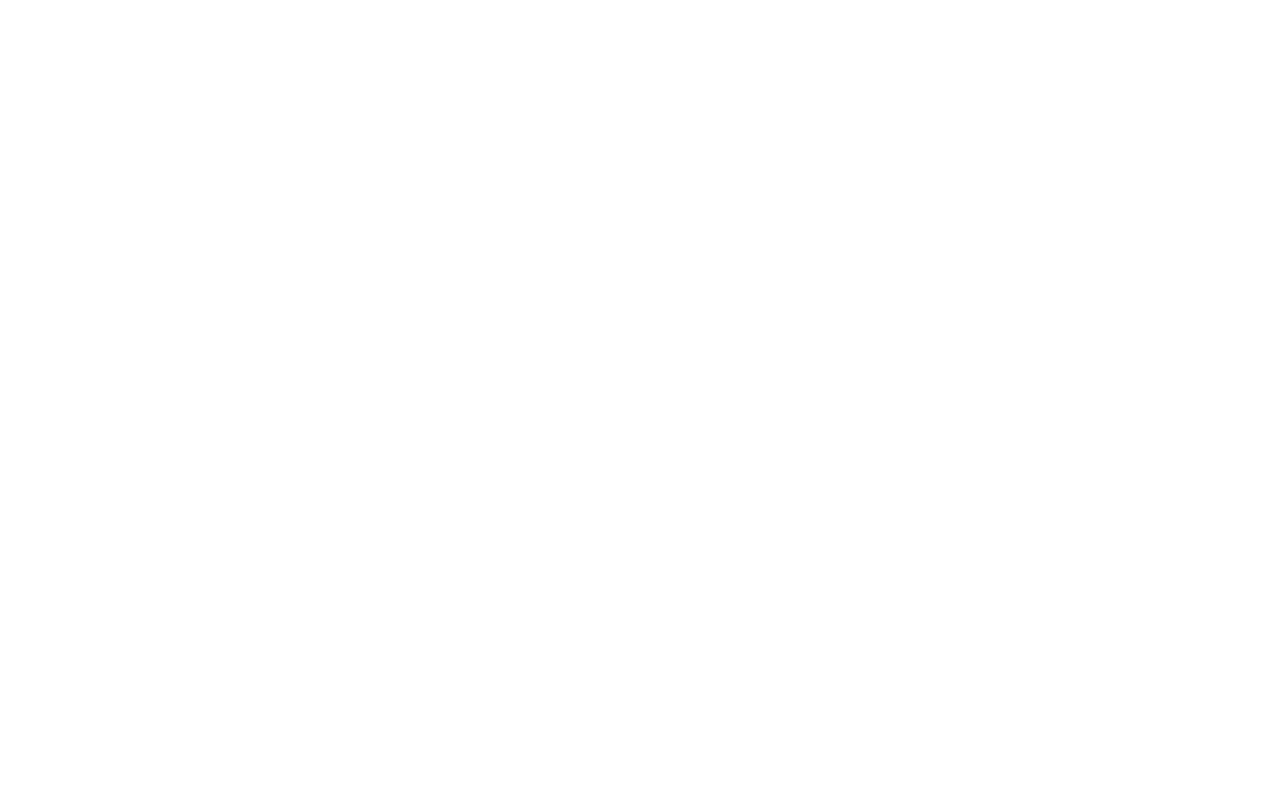
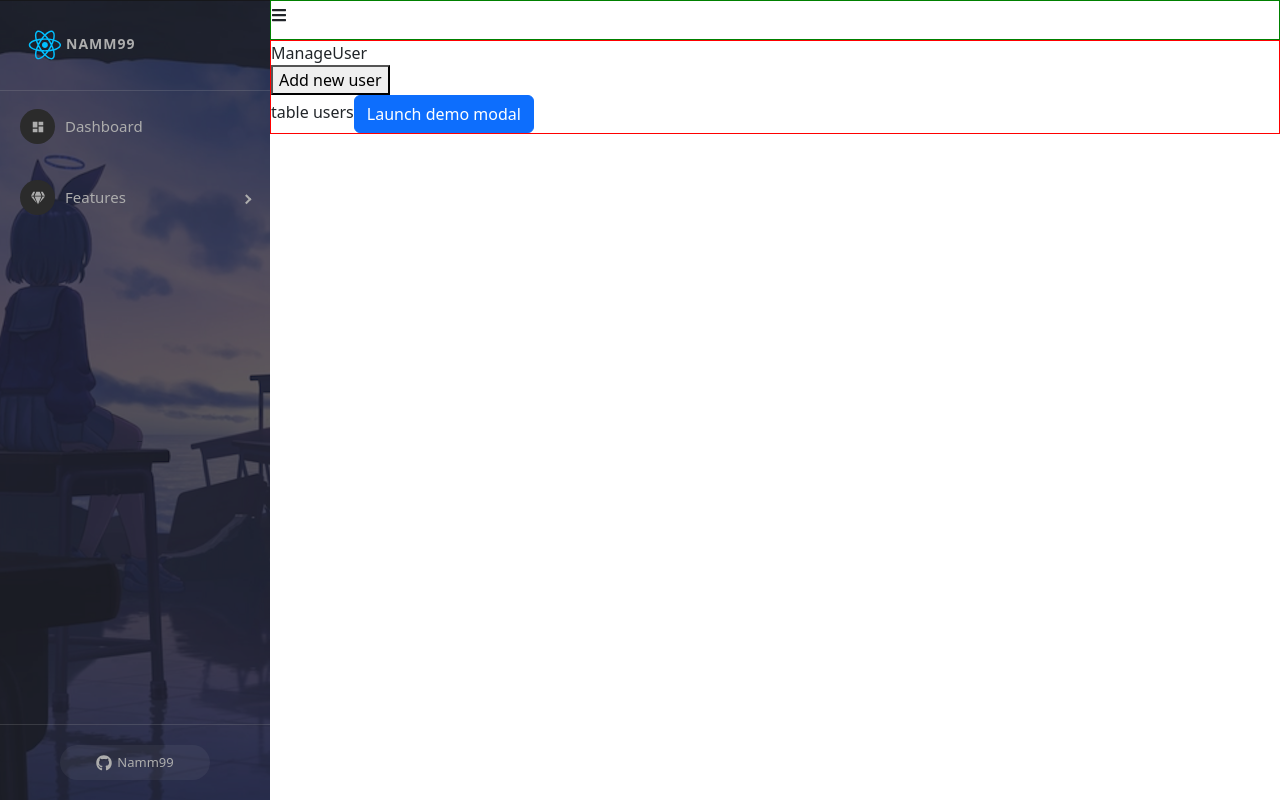
Before and after one commit to Namm99/demo-react, a React (Create React App) app in the folder base-react-redux/: page /admins/manage-user in a window 1280 px wide. Before the commit this address had no page. Built offline with nearby package versions, Linux system fonts and the light colour scheme.

Commit message:
ModalCreateUser

```diff
--- a/base-react-redux/package.json
+++ b/base-react-redux/package.json
@@ -6,15 +6,18 @@
     "@testing-library/jest-dom": "5.16.4",
     "@testing-library/react": "13.3.0",
     "@testing-library/user-event": "13.5.0",
+    "axios": "0.27.2",
     "bootstrap": "5.2.0",
     "react": "18.2.0",
     "react-bootstrap": "2.4.0",
     "react-dom": "18.2.0",
     "react-icons": "4.4.0",
+    "react-paginate": "8.1.3",
     "react-pro-sidebar": "0.7.1",
     "react-redux": "8.0.1",
     "react-router-dom": "6.3.0",
     "react-scripts": "5.0.1",
+    "react-toastify": "9.0.7",
     "redux": "4.2.0",
     "redux-devtools-extension": "2.13.9",
     "redux-thunk": "2.4.1",
--- a/base-react-redux/src/App.scss
+++ b/base-react-redux/src/App.scss
@@ -27,6 +27,11 @@
             padding      : 5px 16px;
             border       : 1px solid #595959;
             height       : 40px;
+            background   : transparent;
+
+            &:hover {
+                background-color: rgba(0, 0, 0, 0.05);
+            }
         }
 
         .btn-signup {
@@ -49,7 +54,7 @@
 
             .nav-link {
                 &.active {
-                    color: #2f3c7e;
+                    color: #00bfff;
                 }
             }
         }
--- a/base-react-redux/src/components/Admin/Admin.js
+++ b/base-react-redux/src/components/Admin/Admin.js
@@ -2,6 +2,8 @@
 import './Admin.scss';
 import { FaBars } from 'react-icons/fa';
 import { useState } from "react";
+import { Outlet } from 'react-router-dom';
+
 
 
 const Admin = (props) => {
@@ -12,8 +14,14 @@
                 <Sidebar collapsed={collapsed} />
             </div>
             <div className="admin-content">
-                <FaBars onClick={() => setCollapsed(!collapsed)} />
-                nam test admin
+                <div className="admin-header">
+                    <FaBars onClick={() => setCollapsed(!collapsed)} />
+
+                </div>
+                <div className="admin-main">
+                    < Outlet />
+                </div>
+
             </div>
         </div>
     )
--- a/base-react-redux/src/components/Admin/Admin.scss
+++ b/base-react-redux/src/components/Admin/Admin.scss
@@ -6,4 +6,17 @@
             height: 100vh !important;
         }
     }
+
+    .admin-content {
+        width: 100%;
+
+        .admin-header {
+            height: 40px;
+            border: 1px solid green;
+        }
+
+        .admin-main {
+            border: 1px solid red;
+        }
+    }
 }
--- /dev/null
+++ b/base-react-redux/src/components/Admin/Content/DashBoard.js
@@ -0,0 +1,7 @@
+const DashBoard = (props) => {
+    return (
+        <div>Dashboard</div>
+    )
+}
+
+export default DashBoard;
--- /dev/null
+++ b/base-react-redux/src/components/Admin/Content/ManageUser.js
@@ -0,0 +1,22 @@
+import ModalCreateUser from './ModalCreateUser';
+
+const ManageUser = (props) => {
+    return (
+        <div className="manage-user-container">
+            <div className="title">
+                ManageUser
+            </div>
+            <div className="users-content">
+                <div>
+                    <button>Add new user</button>
+                </div>
+                <div>
+                    table users
+                    <ModalCreateUser />
+                </div>
+            </div>
+        </div>
+    )
+}
+
+export default ManageUser;
--- /dev/null
+++ b/base-react-redux/src/components/Admin/Content/ModalCreateUser.js
@@ -0,0 +1,68 @@
+import { useState } from 'react';
+import Button from 'react-bootstrap/Button';
+import Modal from 'react-bootstrap/Modal';
+
+
+const ModalCreateUser = () => {
+    const [show, setShow] = useState(false);
+
+    const handleClose = () => setShow(false);
+    const handleShow = () => setShow(true);
+
+    return (
+        <>
+            <Button variant="primary" onClick={handleShow}>
+                Launch demo modal
+            </Button>
+
+            <Modal
+                show={show}
+                onHide={handleClose}
+                size='xl'
+                backdrop='static'
+            >
+
+                <Modal.Header closeButton>
+                    <Modal.Title>Add new user</Modal.Title>
+                </Modal.Header>
+                <Modal.Body>
+                    <form className="row g-3">
+                        <div className="col-md-6">
+                            <label className="form-label">Email</label>
+                            <input type="email" className="form-control" />
+                        </div>
+                        <div className="col-md-6">
+                            <label className="form-label">Password</label>
+                            <input type="password" className="form-control" />
+                        </div>
+                        <div className="col-md-6">
+                            <label className="form-label">Username</label>
+                            <input type="text" className="form-control" />
+                        </div>
+                        <div className="col-md-4">
+                            <label className="form-label">Role</label>
+                            <select className="form-select">
+                                <option selected value="USER">USER</option>
+                                <option value="ADMIN">ADMIN</option>
+                            </select>
+                        </div>
+                        <div className="col-md-12">
+                            <label className="form-label">Image</label>
+                            <input type='file' />
+                        </div>
+                    </form>
+                </Modal.Body>
+                <Modal.Footer>
+                    <Button variant="secondary" onClick={handleClose}>
+                        Close
+                    </Button>
+                    <Button variant="primary" onClick={handleClose}>
+                        Save
+                    </Button>
+                </Modal.Footer>
+            </Modal>
+        </>
+    );
+}
+
+export default ModalCreateUser;
--- a/base-react-redux/src/components/Admin/Sidebar.js
+++ b/base-react-redux/src/components/Admin/Sidebar.js
@@ -1,5 +1,5 @@
 import 'react-pro-sidebar/dist/css/styles.css';
-
+import './Sidebar.scss'
 import {
     ProSidebar,
     Menu,
@@ -11,6 +11,9 @@
 } from 'react-pro-sidebar';
 import { FaTachometerAlt, FaGem, FaList, FaGithub, FaRegLaughWink, FaHeart } from 'react-icons/fa';
 import sidebarBg from '../../assets/imgSideBar.png';
+import { DiReact } from 'react-icons/di';
+import { MdDashboard } from 'react-icons/md';
+import { Link } from 'react-router-dom';
 
 
 
@@ -38,28 +41,32 @@
                             whiteSpace: 'nowrap',
                         }}
                     >
-                        NamSensei
+                        <DiReact size={'3em'} color='#00bfff' />
+                        <span>Namm99</span>
                     </div>
                 </SidebarHeader>
 
                 <SidebarContent>
                     <Menu iconShape="circle">
                         <MenuItem
-                            icon={<FaTachometerAlt />}
-                            suffix={<span className="badge red">New</span>}
+                            icon={<MdDashboard />}
+                        // suffix={<span className="badge red">New</span>} //Làm chữ new bên cạnh
                         >
-                            dashboard
+                            Dashboard
+                            <Link to="/admins" />
                         </MenuItem>
-                        <MenuItem icon={<FaGem />}> components</MenuItem>
                     </Menu>
                     <Menu iconShape="circle">
                         <SubMenu
-                            suffix={<span className="badge yellow">3</span>}
-                            icon={<FaRegLaughWink />}
+                            icon={<FaGem />}
+                            title='Features'
                         >
-                            <MenuItem> 1</MenuItem>
-                            <MenuItem> 2</MenuItem>
-                            <MenuItem> 3</MenuItem>
+                            <MenuItem>
+                                Quản lý Users
+                                <Link to="/admins/manage-user" />
+                            </MenuItem>
+                            <MenuItem> Quản lý bài Quiz</MenuItem>
+                            <MenuItem> Quản lý câu hỏi</MenuItem>
                         </SubMenu>
                     </Menu>
                 </SidebarContent>
@@ -72,14 +79,14 @@
                         }}
                     >
                         <a
-                            href="https://github.com/azouaoui-med/react-pro-sidebar"
+                            href="https://github.com/Namm99"
                             target="_blank"
                             className="sidebar-btn"
                             rel="noopener noreferrer"
                         >
                             <FaGithub />
                             <span style={{ whiteSpace: 'nowrap', textOverflow: 'ellipsis', overflow: 'hidden' }}>
-                                viewSource
+                                Namm99
                             </span>
                         </a>
                     </div>
--- /dev/null
+++ b/base-react-redux/src/components/Admin/Sidebar.scss
@@ -0,0 +1,34 @@
+$highlight-color: #dee2ec;
+
+
+.sidebar-btn-wrapper {
+    display        : flex;
+    align-items    : center;
+    justify-content: center;
+
+    .sidebar-btn {
+        transition     : width 0.3s;
+        width          : 150px;
+        padding        : 1px 15px;
+        border-radius  : 40px;
+        background     : rgba(255, 255, 255, 0.05);
+        color          : #adadad;
+        text-decoration: none;
+        margin         : 0 auto;
+        height         : 35px;
+        display        : flex;
+        align-items    : center;
+        justify-content: center;
+        text-overflow  : ellipsis;
+        overflow       : hidden;
+
+        span {
+            margin-left: 5px;
+            font-size  : 13px;
+        }
+
+        &:hover {
+            color: $highlight-color;
+        }
+    }
+}
--- a/base-react-redux/src/components/Header/Header.js
+++ b/base-react-redux/src/components/Header/Header.js
@@ -10,7 +10,7 @@
         <Navbar expand="lg" className="bg-body-tertiary">
             <Container>
                 {/* <Navbar.Brand href="#home">NamSensei</Navbar.Brand> */}
-                <NavLink to="/" className='navbar-brand'>NamSensei</NavLink>
+                <NavLink to="/" className='navbar-brand'>Namm99</NavLink>
 
                 <Navbar.Toggle aria-controls="basic-navbar-nav" />
                 <Navbar.Collapse id="basic-navbar-nav">
--- a/base-react-redux/src/index.js
+++ b/base-react-redux/src/index.js
@@ -9,6 +9,8 @@
 import Admin from './components/Admin/Admin';
 import User from './components/User/User';
 import HomePage from './components/Home/HomePage';
+import ManageUser from './components/Admin/Content/ManageUser';
+import DashBoard from './components/Admin/Content/DashBoard';
 
 
 
@@ -19,10 +21,14 @@
     <BrowserRouter>
       <Routes>
         <Route path='/' element={<App />}>
-          <Route index element={<HomePage />} />
+
+          <Route index element={<HomePage />} />{/*Mặc định là ở HomePage*/}
           <Route path='users' element={<User />} />
         </Route>
-        <Route path='admins' element={<Admin />} />
+        <Route path='admins' element={<Admin />}>
+          <Route index element={<DashBoard />} />
+          <Route path='manage-user' element={<ManageUser />} />
+        </Route>
       </Routes>
     </BrowserRouter>
     {/* </React.StrictMode> */}
```
Also changed, not shown: 1 other file (tests, documents, lock files or other folders).
